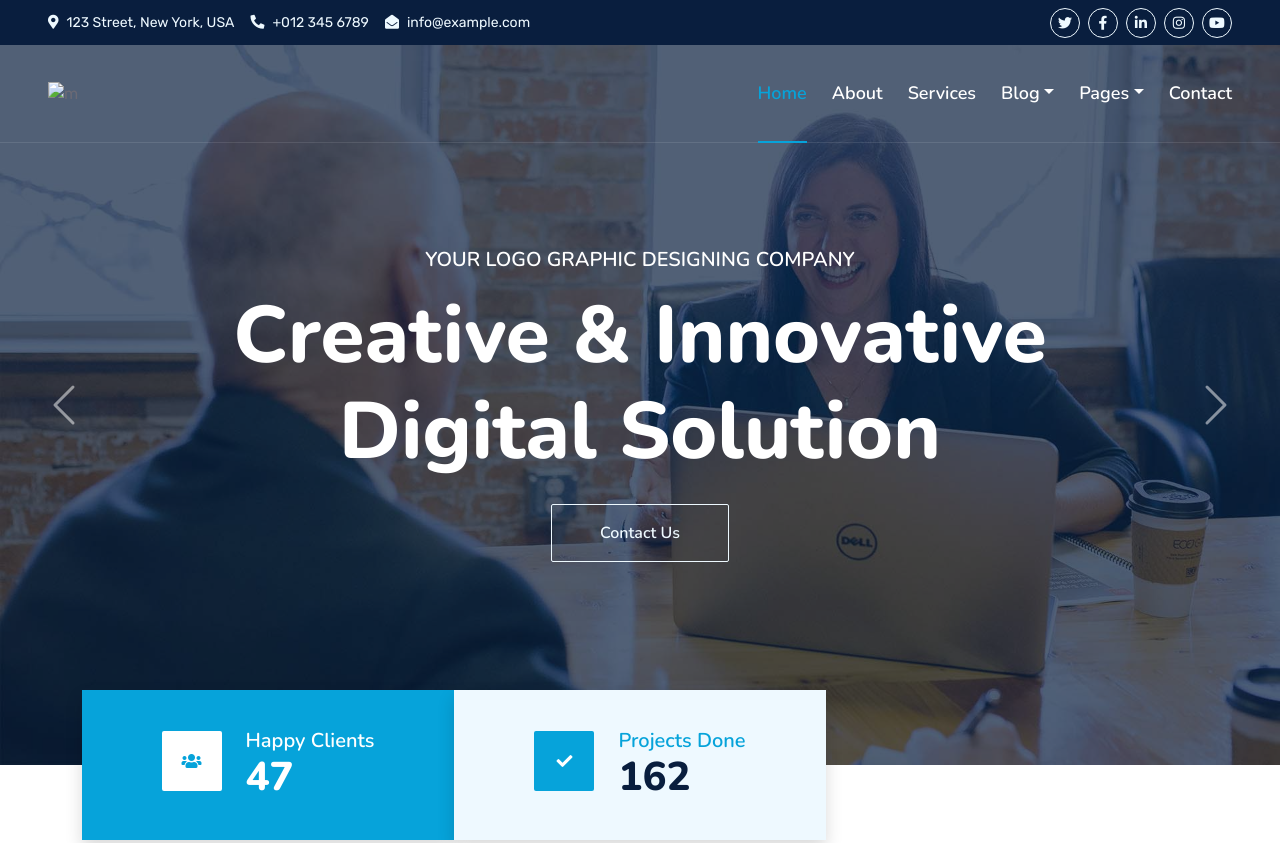
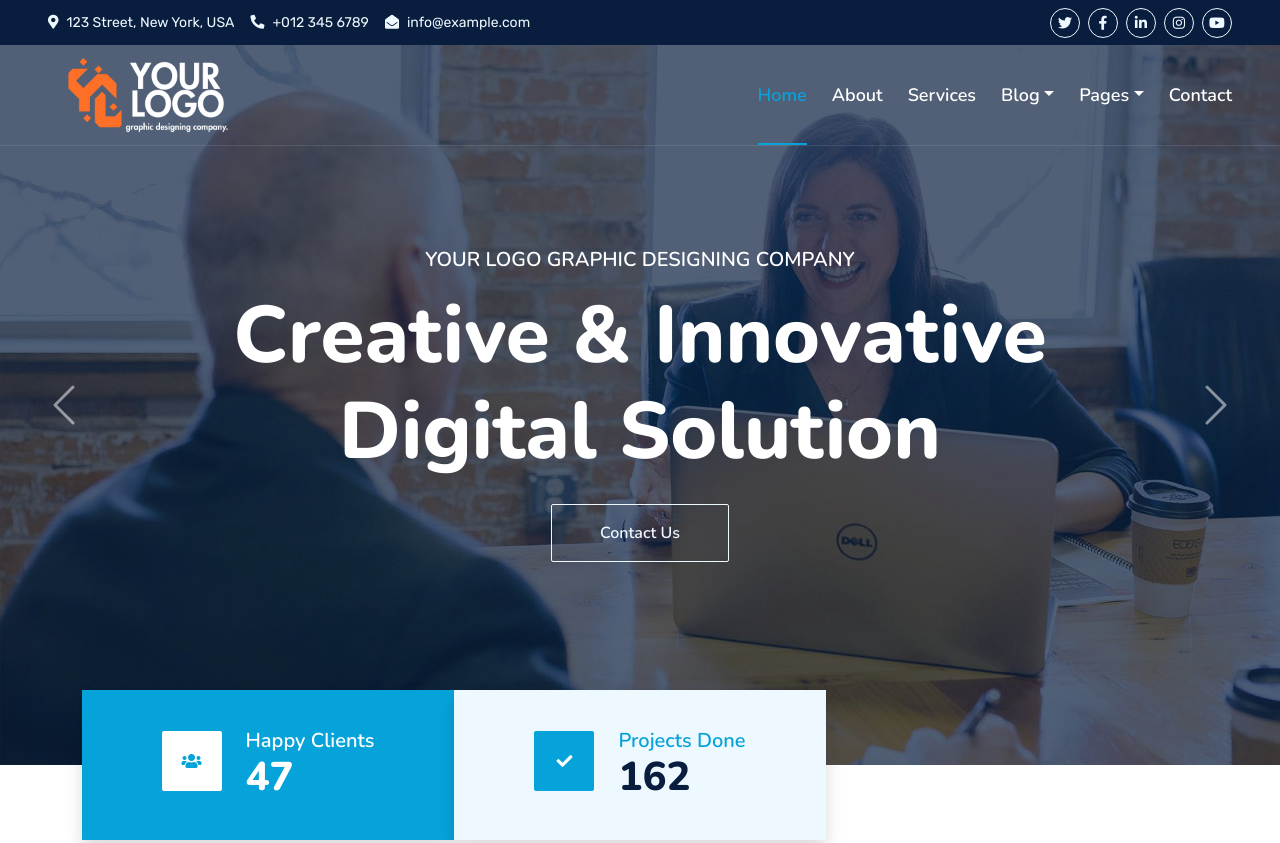
Before and after one commit to munnashaheem96/yourlogogdcompany, a plain HTML site: page index.html in a window 1280 px wide. Shown: the top 843 px of the page. Drawn offline with nearby package versions, Linux system fonts and the light colour scheme; the site is published under a folder, as on GitHub Pages, so addresses that start at the root find nothing.

Commit message:
img add3

```diff
--- a/index.html
+++ b/index.html
@@ -66,7 +66,7 @@
     <!-- Navbar & Carousel Start -->
     <div class="container-fluid position-relative p-0">
         <nav class="navbar navbar-expand-lg navbar-dark px-5 py-3 py-lg-0">
-                <img src="/img/logowithtext-nobg.png" alt="m" style="width: 200px; height: auto;">
+                <img src="./img/logowithtext-nobg.png" alt="m" style="width: 200px; height: auto;">
             <button class="navbar-toggler" type="button" data-bs-toggle="collapse" data-bs-target="#navbarCollapse">
                 <span class="fa fa-bars"></span>
             </button>
```
